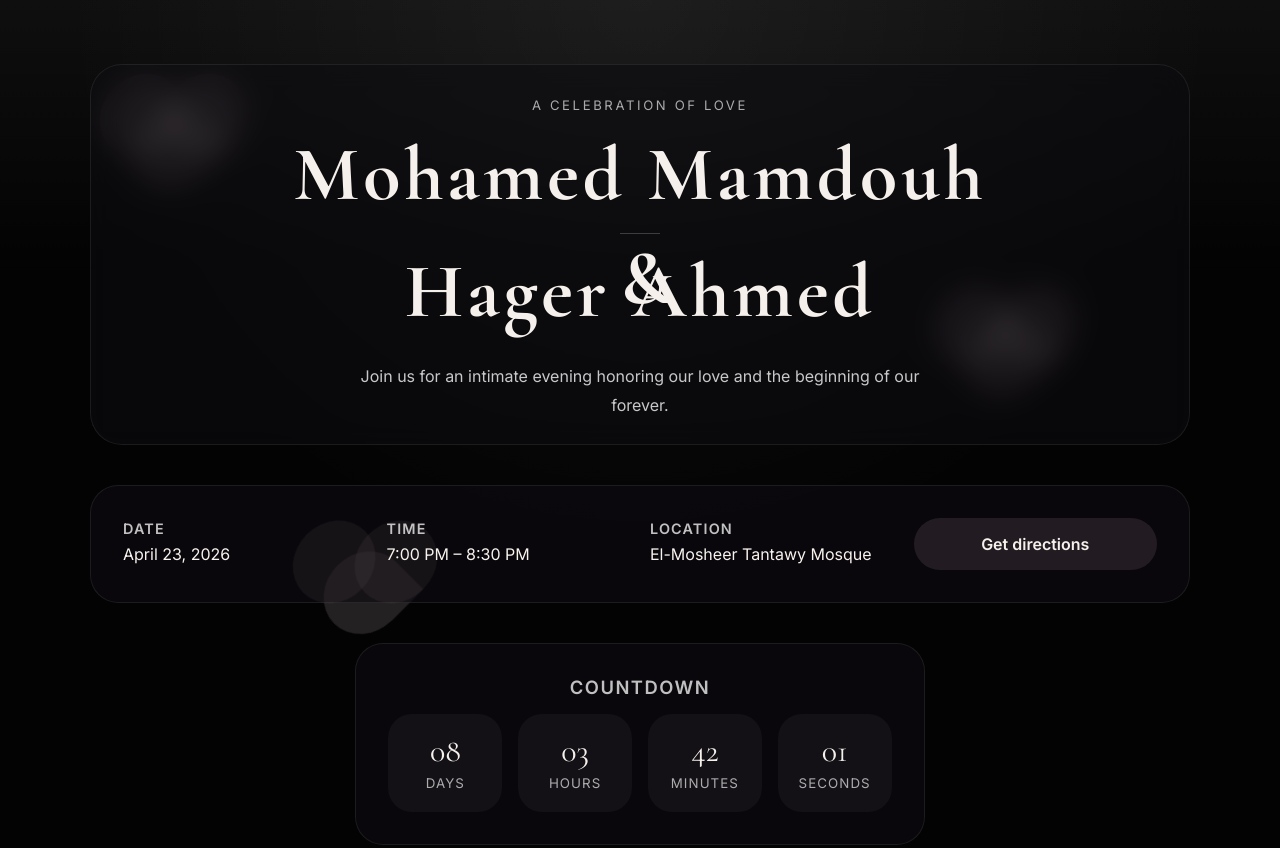
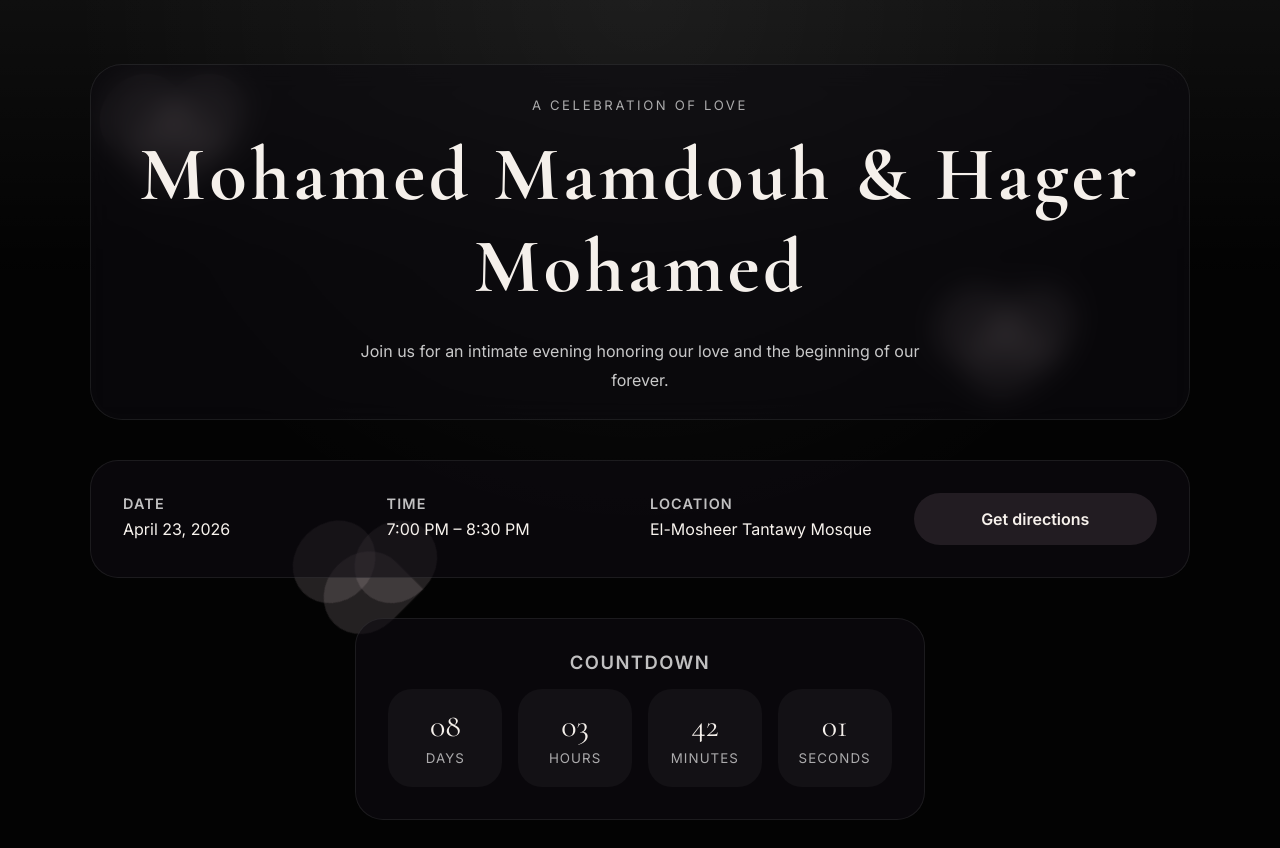
Before and after one commit to Tanta94/Wedding, a plain HTML site: page index.html in a window 1280 px wide. Shown: the top 848 px of the page. Drawn offline with nearby package versions, Linux system fonts and the light colour scheme; no server answers.

Commit message:
Update index.html

```diff
--- a/index.html
+++ b/index.html
@@ -19,7 +19,11 @@
   <main class="page-shell">
     <section class="hero">
       <p class="eyebrow">A celebration of love</p>
-      <h1> Mohamed Mamdouh <span class="divider">        & </span> Hager Ahmed </h1>
+      <h1>
+  <span class="name">Mohamed Mamdouh</span>
+  <span class="and">&</span>
+  <span class="name">Hager Mohamed</span>
+</h1>
       <p class="subtitle">Join us for an intimate evening honoring our love and the beginning of our forever.</p>
     </section>
 
```
